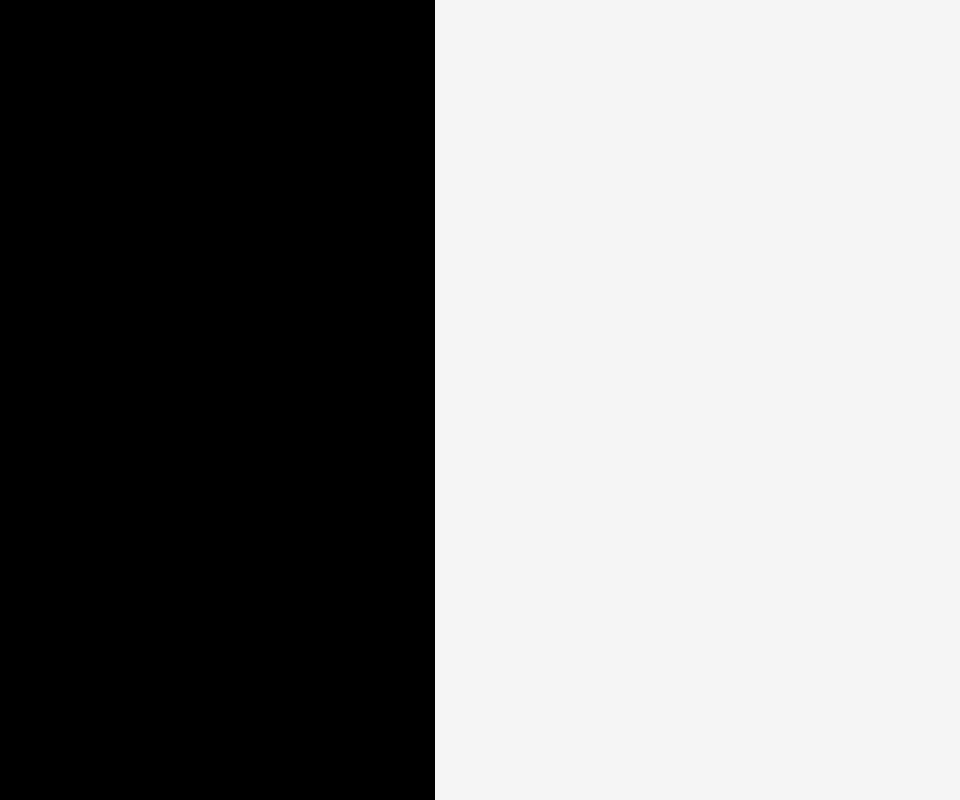
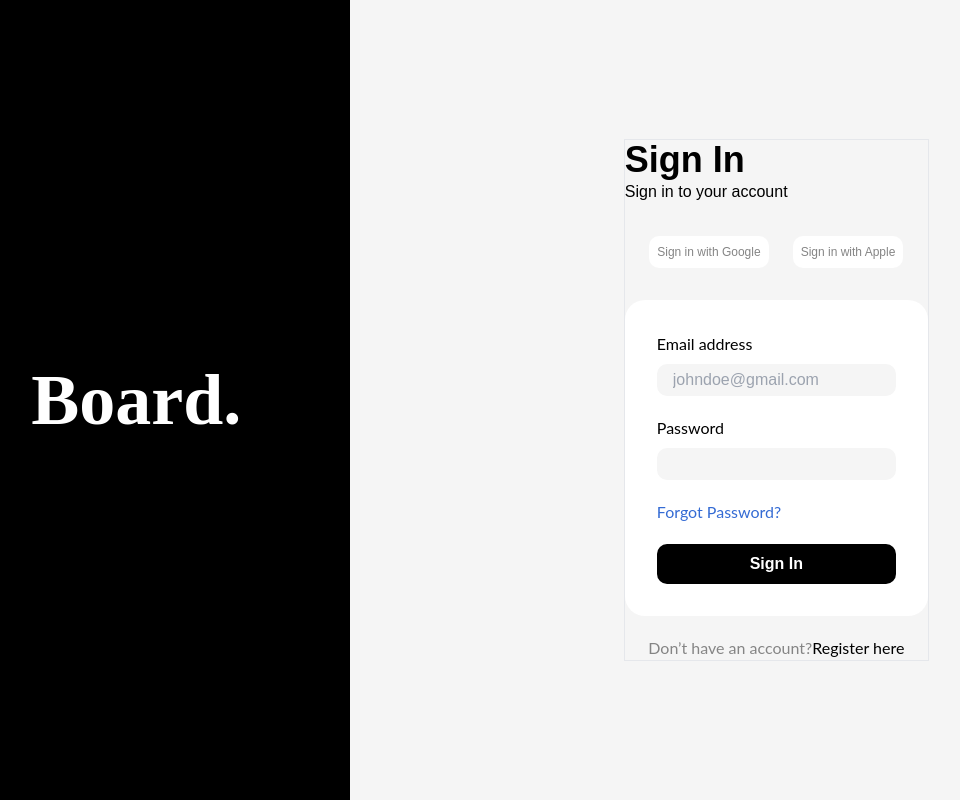
Before and after one commit to giftHub-ai/analytics-dashboard, a Next.js app in the folder listed/: page / in a window 1280 px wide. Shown: the whole page, without its empty margins (77-1037 px from the left). Built offline with nearby package versions, Linux system fonts and the light colour scheme.

Commit message:
firebase setup

```diff
--- a/listed/package.json
+++ b/listed/package.json
@@ -10,10 +10,12 @@
   },
   "dependencies": {
     "autoprefixer": "10.4.14",
+    "firebase": "^9.22.2",
     "next": "13.4.7",
     "postcss": "8.4.24",
     "react": "18.2.0",
     "react-dom": "18.2.0",
+    "react-router-dom": "^6.13.0",
     "tailwindcss": "3.3.2"
   }
 }
--- a/listed/pages/_document.js
+++ b/listed/pages/_document.js
@@ -3,7 +3,9 @@ import { Html, Head, Main, NextScript } from 'next/document'
 export default function Document() {
   return (
     <Html lang="en">
+
       <Head />
+
       <body>
         <Main />
         <NextScript />
--- /dev/null
+++ b/listed/pages/dashboard.js
@@ -0,0 +1,27 @@
+import { useEffect } from "react";
+import { auth } from "../src/config/firebase";
+import { redirect } from "next/navigation";
+import { useNavigate } from 'react-router-dom';
+
+const navigate = useNavigate();
+
+const dashboard = () => {
+  const checkUserSignedIn = () => {
+    const user = auth.currentUser;
+
+    console.log(user);
+    if (user === null) {
+        {
+         redirect("/dashboard");
+    }
+}
+  };
+
+  useEffect(() => {
+    checkUserSignedIn();
+  }, []);
+
+  return <div>dashboard</div>;
+};
+
+export default dashboard;
--- a/listed/pages/index.js
+++ b/listed/pages/index.js
@@ -10,10 +10,10 @@ export default function Home() {
     <>
     <main className='flex min-w-screen min-h-screen'>
 
-    <div className="basis-[40%] bg-black flex justify-center align-middle">
-      <h1 className='font-bold font-montserrat my-auto text-7xl  '>Board.</h1>
+    <div className="basis-1/3 bg-black flex justify-center align-middle">
+      <h1 className='font-bold font-montserrat my-auto text-7xl text-primary '>Board.</h1>
     </div>
-    <div className="">
+    <div className=" basis-2/3 flex justify-center items-center ">
       <Signin/>
     </div>
     </main>
--- /dev/null
+++ b/listed/public/index.html
@@ -0,0 +1,89 @@
+<!DOCTYPE html>
+<html>
+  <head>
+    <meta charset="utf-8">
+    <meta name="viewport" content="width=device-width, initial-scale=1">
+    <title>Welcome to Firebase Hosting</title>
+
+    <!-- update the version number as needed -->
+    <script defer src="/__/firebase/9.22.2/firebase-app-compat.js"></script>
+    <!-- include only the Firebase features as you need -->
+    <script defer src="/__/firebase/9.22.2/firebase-auth-compat.js"></script>
+    <script defer src="/__/firebase/9.22.2/firebase-database-compat.js"></script>
+    <script defer src="/__/firebase/9.22.2/firebase-firestore-compat.js"></script>
+    <script defer src="/__/firebase/9.22.2/firebase-functions-compat.js"></script>
+    <script defer src="/__/firebase/9.22.2/firebase-messaging-compat.js"></script>
+    <script defer src="/__/firebase/9.22.2/firebase-storage-compat.js"></script>
+    <script defer src="/__/firebase/9.22.2/firebase-analytics-compat.js"></script>
+    <script defer src="/__/firebase/9.22.2/firebase-remote-config-compat.js"></script>
+    <script defer src="/__/firebase/9.22.2/firebase-performance-compat.js"></script>
+    <!--
+      initialize the SDK after all desired features are loaded, set useEmulator to false
+      to avoid connecting the SDK to running emulators.
+    -->
+    <script defer src="/__/firebase/init.js?useEmulator=true"></script>
+
+    <style media="screen">
+      body { background: #ECEFF1; color: rgba(0,0,0,0.87); font-family: Roboto, Helvetica, Arial, sans-serif; margin: 0; padding: 0; }
+      #message { background: white; max-width: 360px; margin: 100px auto 16px; padding: 32px 24px; border-radius: 3px; }
+      #message h2 { color: #ffa100; font-weight: bold; font-size: 16px; margin: 0 0 8px; }
+      #message h1 { font-size: 22px; font-weight: 300; color: rgba(0,0,0,0.6); margin: 0 0 16px;}
+      #message p { line-height: 140%; margin: 16px 0 24px; font-size: 14px; }
+      #message a { display: block; text-align: center; background: #039be5; text-transform: uppercase; text-decoration: none; color: white; padding: 16px; border-radius: 4px; }
+      #message, #message a { box-shadow: 0 1px 3px rgba(0,0,0,0.12), 0 1px 2px rgba(0,0,0,0.24); }
+      #load { color: rgba(0,0,0,0.4); text-align: center; font-size: 13px; }
+      @media (max-width: 600px) {
+        body, #message { margin-top: 0; background: white; box-shadow: none; }
+        body { border-top: 16px solid #ffa100; }
+      }
+    </style>
+  </head>
+  <body>
+    <div id="message">
+      <h2>Welcome</h2>
+      <h1>Firebase Hosting Setup Complete</h1>
+      <p>You're seeing this because you've successfully setup Firebase Hosting. Now it's time to go build something extraordinary!</p>
+      <a target="_blank" href="https://firebase.google.com/docs/hosting/">Open Hosting Documentation</a>
+    </div>
+    <p id="load">Firebase SDK Loading&hellip;</p>
+
+    <script>
+      document.addEventListener('DOMContentLoaded', function() {
+        const loadEl = document.querySelector('#load');
+        // // 🔥🔥🔥🔥🔥🔥🔥🔥🔥🔥🔥🔥🔥🔥🔥🔥🔥🔥🔥🔥🔥🔥🔥🔥🔥🔥🔥🔥🔥🔥🔥
+        // // The Firebase SDK is initialized and available here!
+        //
+        // firebase.auth().onAuthStateChanged(user => { });
+        // firebase.database().ref('/path/to/ref').on('value', snapshot => { });
+        // firebase.firestore().doc('/foo/bar').get().then(() => { });
+        // firebase.functions().httpsCallable('yourFunction')().then(() => { });
+        // firebase.messaging().requestPermission().then(() => { });
+        // firebase.storage().ref('/path/to/ref').getDownloadURL().then(() => { });
+        // firebase.analytics(); // call to activate
+        // firebase.analytics().logEvent('tutorial_completed');
+        // firebase.performance(); // call to activate
+        //
+        // // 🔥🔥🔥🔥🔥🔥🔥🔥🔥🔥🔥🔥🔥🔥🔥🔥🔥🔥🔥🔥🔥🔥🔥🔥🔥🔥🔥🔥🔥🔥🔥
+
+        try {
+          let app = firebase.app();
+          let features = [
+            'auth',
+            'database',
+            'firestore',
+            'functions',
+            'messaging',
+            'storage',
+            'analytics',
+            'remoteConfig',
+            'performance',
+          ].filter(feature => typeof app[feature] === 'function');
+          loadEl.textContent = `Firebase SDK loaded with ${features.join(', ')}`;
+        } catch (e) {
+          console.error(e);
+          loadEl.textContent = 'Error loading the Firebase SDK, check the console.';
+        }
+      });
+    </script>
+  </body>
+</html>
--- a/listed/src/components/AuthPage/Signin.js
+++ b/listed/src/components/AuthPage/Signin.js
@@ -1,10 +1,99 @@
+import { useState } from "react";
+import { redirect } from "next/navigation";
+import { auth, googleProvider } from "../../config/firebase";
+import {
+  createUserWithEmailAndPassword,
+  signInWithPopup,
+  signOut,
+} from "firebase/auth";
+const Signin = () => {
+  const [email, setEmail] = useState("");
+  const [password, setPassword] = useState("");
+  //   console.log(auth?.currentUser?.email);
+  const signIn = async () => {
+    try {
+      await createUserWithEmailAndPassword(auth, email, password);
+      const user = result.user;
+      console.log(user);
+      redirect("/dashboard");
+    } catch (err) {
+      console.error(err);
+    }
+  };
+  const signInWithGoogle = async () => {
+    try {
+      await signInWithPopup(auth, googleProvider).then((result) => {
+        const user = result.user;
+        console.log(user);
+        redirect("/dashboard");
+      });
+    } catch (error) {
+      const errorCode = error.code;
+      const errorMessage = error.message;
+      // The AuthCredential type that was used.
+      const credential = GoogleAuthProvider.credentialFromError(error);
+      console.error(error);
+    }
+  };
+  const logOut = async () => {
+    try {
+      await signOut(auth);
+    } catch (err) {
+      console.error(err);
+    }
+  };
+  return (
+    <div className="min-w-min w-4/12  border">
+      <h3 className="text-4xl font-bold">Sign In</h3>
+      <p className="text-base">Sign in to your account</p>
+      <div className="flex gap-x-6 justify-center [&>*]:text-secondary  [&>*]:text-xs my-8">
+        <button
+          className="bg-white p-2 rounded-[10px]"
+          onClick={() => signInWithGoogle()}
+        >
+          Sign in with Google
+        </button>
+        <button className="bg-white p-2 rounded-[10px]">
+          Sign in with Apple
+        </button>
+      </div>
+      <form className="w-full py-8 bg-white flex flex-col p-8  rounded-[20px] [&>*]:text-base">
+        <label htmlFor="email" className="font-lato  ">
+          Email address
+        </label>
+        <input
+          type="text"
+          name="email"
+          className="bg-background p-1 px-4 mt-2 rounded-[10px]"
+          placeholder="johndoe@gmail.com"
+          onChange={(e) => setEmail(e.target.value)}
+        />
+        <label htmlFor="password" className="font-lato mt-5">
+          Password
+        </label>
+        <input
+          type="password"
+          name="password"
+          className="bg-background  p-1 px-4 mt-2 rounded-[10px] "
+          onChange={(e) => setPassword(e.target.value)}
+        />
+        <a href="" className="mt-5 text-[#346BD4] text-base font-lato ">
+          Forgot Password?
+        </a>
+        <button
+          type="submit"
+          className="bg-black text-center py-2 font-bold rounded-[10px] mt-5 text-white"
+          onClick={signIn}
+        >
+          Sign In
+        </button>
+      </form>
+      <p className="text-center font-lato mt-5">
+        <span className="text-secondary ">Don’t have an account?</span>
+        <a href="">Register here</a>
+      </p>
+    </div>
+  );
+};
 
-const Signin = () => {
-  return (
-    <div>
-
-    </div>
-  )
-}
-
-export default Signin
+export default Signin;
--- /dev/null
+++ b/listed/src/config/firebase.js
@@ -0,0 +1,28 @@
+// Import the functions you need from the SDKs you need
+import { initializeApp } from "firebase/app";
+import { getAnalytics } from "firebase/analytics";
+import {getAuth, GoogleAuthProvider} from 'firebase/auth'
+// TODO: Add SDKs for Firebase products that you want to use
+// https://firebase.google.com/docs/web/setup#available-libraries
+
+// Your web app's Firebase configuration
+// For Firebase JS SDK v7.20.0 and later, measurementId is optional
+const firebaseConfig = {
+  apiKey: "AIzaSyAEhwud6ZwhCjIz3u8sAvB3-Wh8Dy978Y8",
+  authDomain: "listed-project-c72c3.firebaseapp.com",
+  projectId: "listed-project-c72c3",
+  storageBucket: "listed-project-c72c3.appspot.com",
+  messagingSenderId: "98891530471",
+  appId: "1:98891530471:web:78eb47e4605dd390e52242",
+  measurementId: "G-RBYHLKQTQW"
+};
+
+// Initialize Firebase
+// const app = initializeApp(firebaseConfig);
+// const analytics = getAnalytics(app);
+// export const auth =  getAuth(app);
+// export const googleProvider = new GoogleAuthProvider();
+
+const app = initializeApp(firebaseConfig);
+export const auth =  getAuth(app);
+export const googleProvider = new GoogleAuthProvider();
--- a/listed/styles/globals.css
+++ b/listed/styles/globals.css
@@ -1,6 +1,9 @@
 @tailwind base;
 @tailwind components;
 @tailwind utilities;
+
+@import url('https://fonts.googleapis.com/css2?family=Lato&family=Montserrat:wght@400;700&display=swap');
+
 
 :root {
 
@@ -17,6 +20,7 @@
 }
 
 body {
-  color: rgb(var(--foreground-rgb));
+  color: black;
   background: #F5F5F5;
+  font-family: 'Montserrat', sans-serif;
 }
--- a/listed/tailwind.config.js
+++ b/listed/tailwind.config.js
@@ -2,13 +2,14 @@
 module.exports = {
   content: [
     "./pages/**/*.{js,ts,jsx,tsx,mdx}",
-    "./components/**/*.{js,ts,jsx,tsx,mdx}",
+    "./src/components/**/*.{js,ts,jsx,tsx,mdx}",
     "./app/**/*.{js,ts,jsx,tsx,mdx}",
   ],
   theme: {
     extend: {
       fontFamily: {
         montserrat: ["Montserrat"],
+        lato: ["Lato"],
       },
       backgroundImage: {
         "gradient-radial": "radial-gradient(var(--tw-gradient-stops))",
@@ -19,8 +20,12 @@ module.exports = {
         primary: "#FFFFFF",
         background: "#F5F5F5",
         secondary: "#858585",
+
         // ...
       },
+      fontSize: {
+        tenpx: '10px',
+      }
     },
   },
   plugins: [],
```
Also changed, not shown: listed/firebase.json (added), 2 other files (tests, documents, lock files or other folders).
